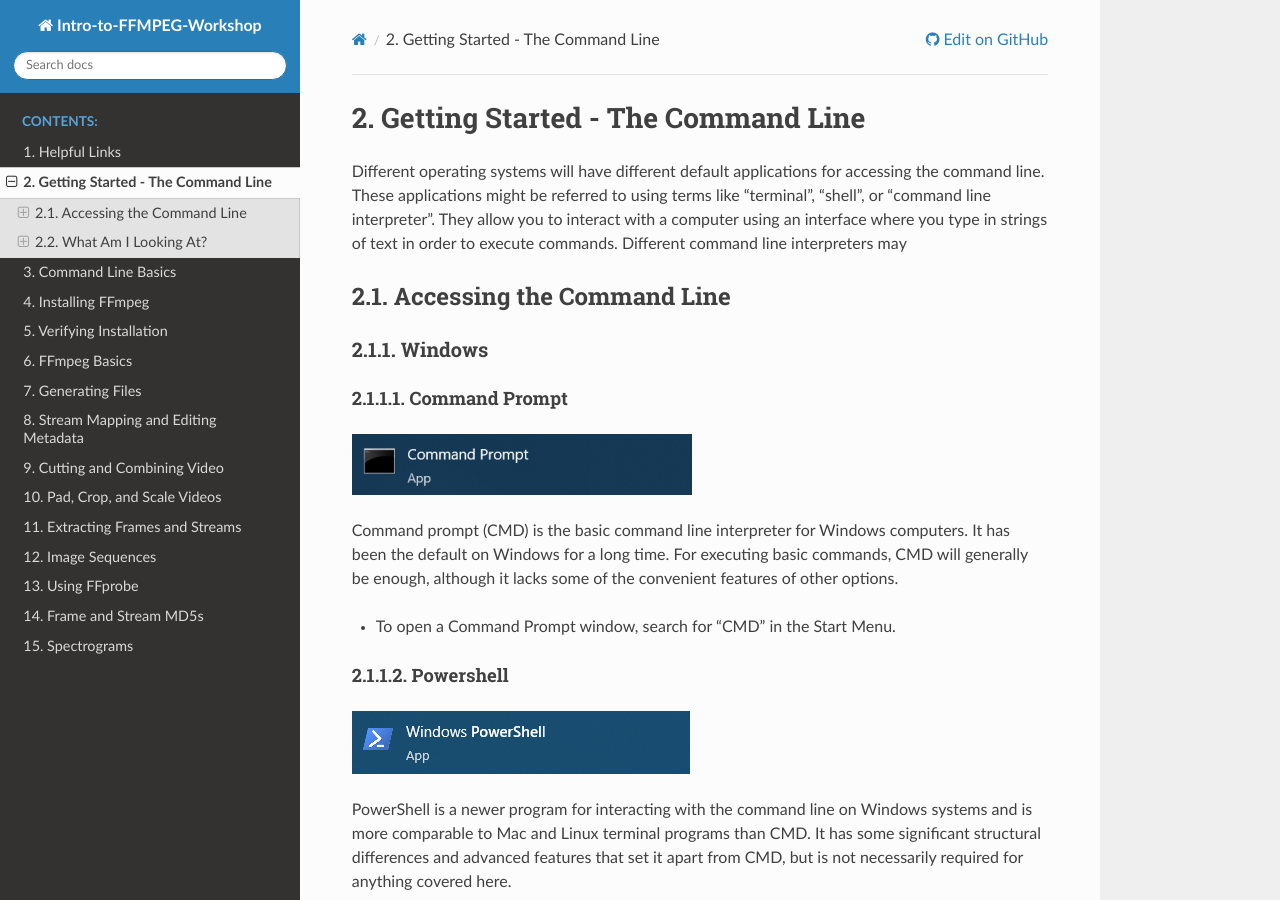
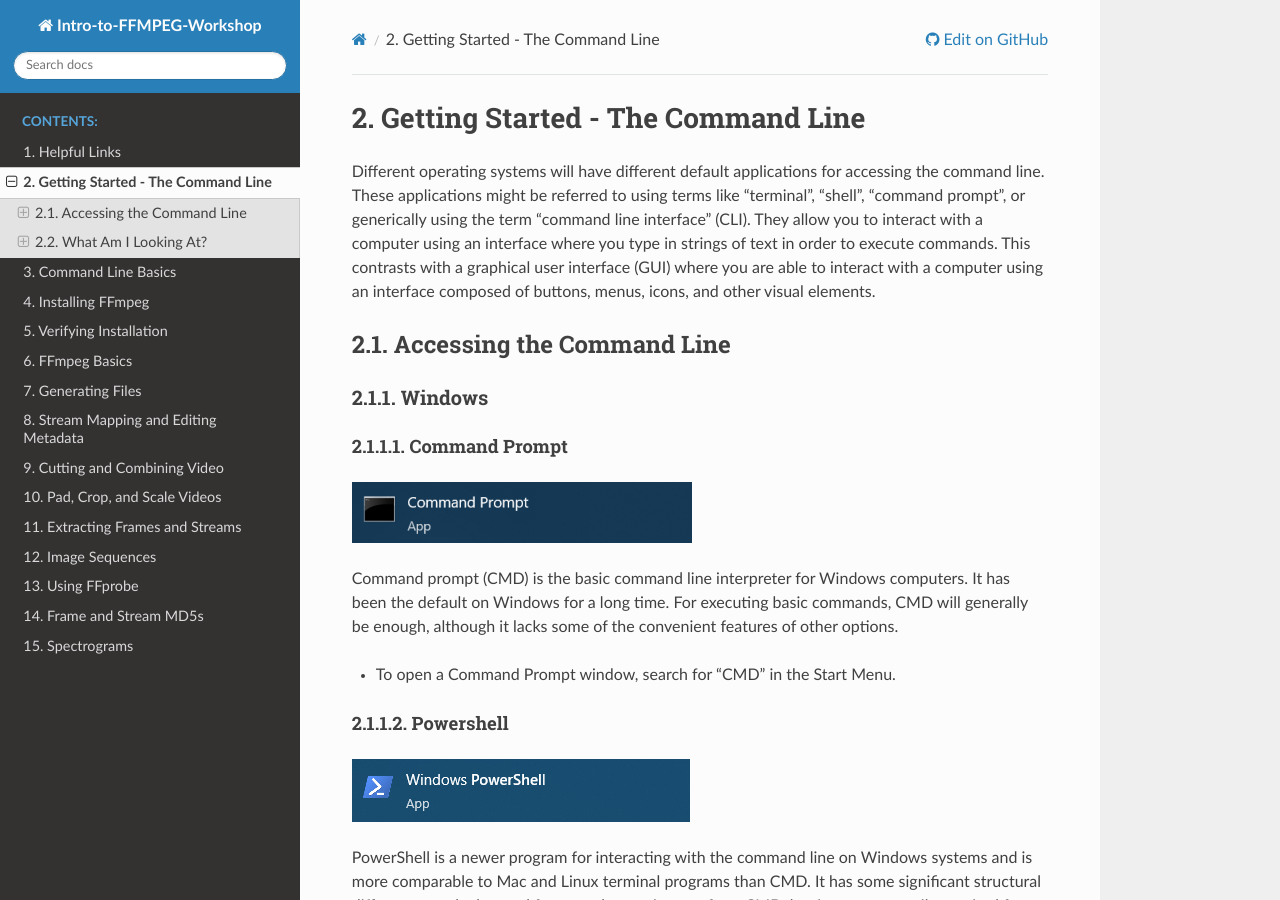
Before and after one commit to george-eastman-museum/Intro-to-FFMPEG-Workshop, a Sphinx documentation site: the page built from docsrc/source/getting_started.rst, in a window 1280 px wide and 900 px high. Built offline with Sphinx 7.4.7 and the Read the Docs theme 3.1.0, drawn with Linux system fonts in a browser that asks for light colours.

Commit message:
Update some intro text in Getting Started section

```diff
--- a/docsrc/source/getting_started.rst
+++ b/docsrc/source/getting_started.rst
@@ -2,7 +2,7 @@
 Getting Started - The Command Line
 ######################################
 
-Different operating systems will have different default applications for accessing the command line. These applications might be referred to using terms like "terminal", "shell", or "command line interpreter". They allow you to interact with a computer using an interface where you type in strings of text in order to execute commands. Different command line interpreters may
+Different operating systems will have different default applications for accessing the command line. These applications might be referred to using terms like "terminal", "shell", "command prompt", or generically using the term "command line interface" (CLI). They allow you to interact with a computer using an interface where you type in strings of text in order to execute commands. This contrasts with a graphical user interface (GUI) where you are able to interact with a computer using an interface composed of buttons, menus, icons, and other visual elements.
 
 ********************************
 Accessing the Command Line
```
